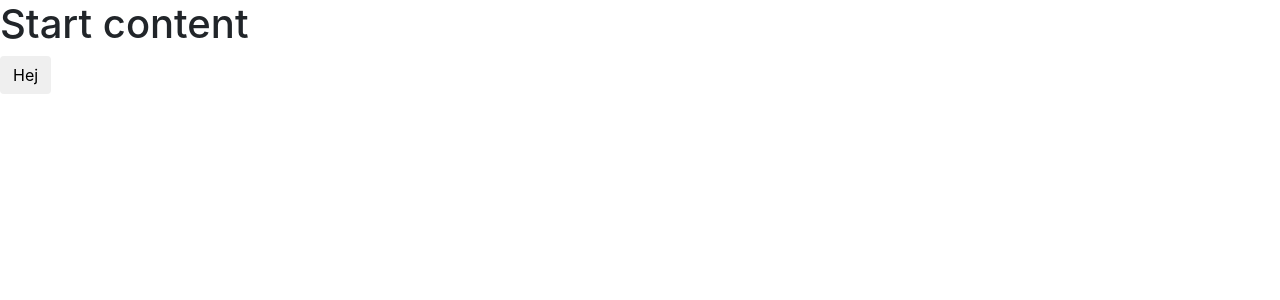
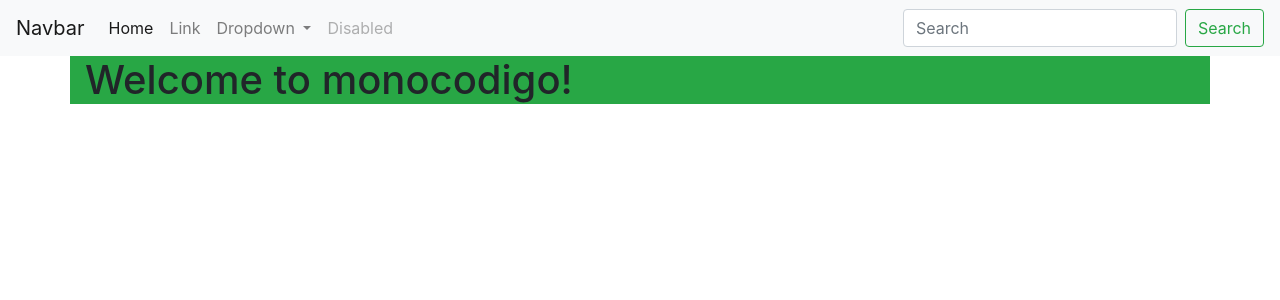
Before and after one commit to johlun99/monocodigo, a PHP site: page /start.php in a window 1280 px wide. Shown: the top 300 px of the page. Run offline with PHP 8.4, Linux system fonts and the light colour scheme.

Commit message:
Added navbar

```diff
--- /dev/null
+++ b/Content/navbar.html
@@ -0,0 +1,35 @@
+<nav class="navbar navbar-expand-lg navbar-light bg-light">
+    <a class="navbar-brand" href="#">Navbar</a>
+    <button class="navbar-toggler" type="button" data-toggle="collapse" data-target="#navbarSupportedContent" aria-controls="navbarSupportedContent" aria-expanded="false" aria-label="Toggle navigation">
+      <span class="navbar-toggler-icon"></span>
+    </button>
+
+    <div class="collapse navbar-collapse" id="navbarSupportedContent">
+      <ul class="navbar-nav mr-auto">
+        <li class="nav-item active">
+          <a class="nav-link" href="#">Home <span class="sr-only">(current)</span></a>
+        </li>
+        <li class="nav-item">
+          <a class="nav-link" href="#">Link</a>
+        </li>
+        <li class="nav-item dropdown">
+          <a class="nav-link dropdown-toggle" href="#" id="navbarDropdown" role="button" data-toggle="dropdown" aria-haspopup="true" aria-expanded="false">
+            Dropdown
+          </a>
+          <div class="dropdown-menu" aria-labelledby="navbarDropdown">
+            <a class="dropdown-item" href="#">Action</a>
+            <a class="dropdown-item" href="#">Another action</a>
+            <div class="dropdown-divider"></div>
+            <a class="dropdown-item" href="#">Something else here</a>
+          </div>
+        </li>
+        <li class="nav-item">
+          <a class="nav-link disabled" href="#">Disabled</a>
+        </li>
+      </ul>
+      <form class="form-inline my-2 my-lg-0">
+        <input class="form-control mr-sm-2" type="search" placeholder="Search" aria-label="Search">
+        <button class="btn btn-outline-success my-2 my-sm-0" type="submit">Search</button>
+      </form>
+    </div>
+  </nav>
--- a/Content/start.html
+++ b/Content/start.html
@@ -1,2 +1,3 @@
-<h1>Start content</h1>
-<button class="btn" id="test-button">Hej</button>
+<div class="container bg-success">
+    <h1>Welcome to monocodigo!</h1>
+</div>
--- a/start.php
+++ b/start.php
@@ -6,6 +6,7 @@ echo INCLUDES;
 
 echo BODY;
 
+require_once("Content/navbar.html");
 require_once("Content/start.html");
 
 echo JS;
```
